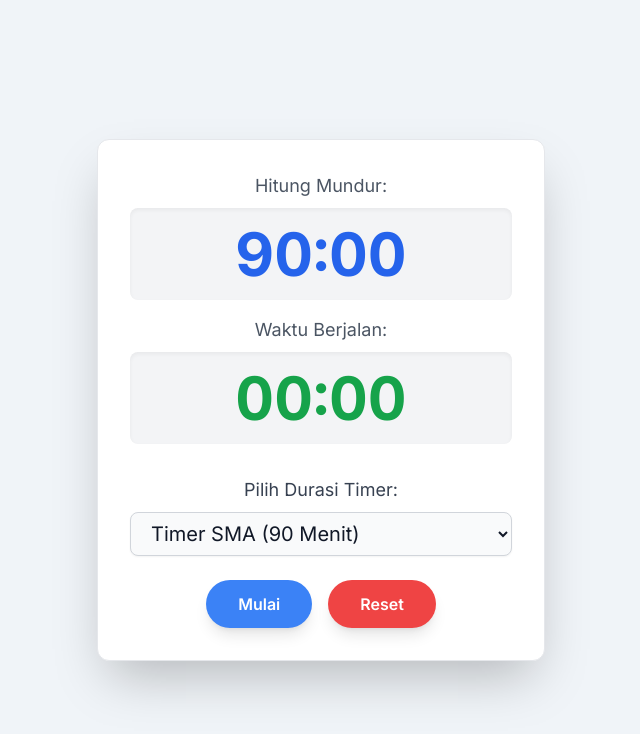
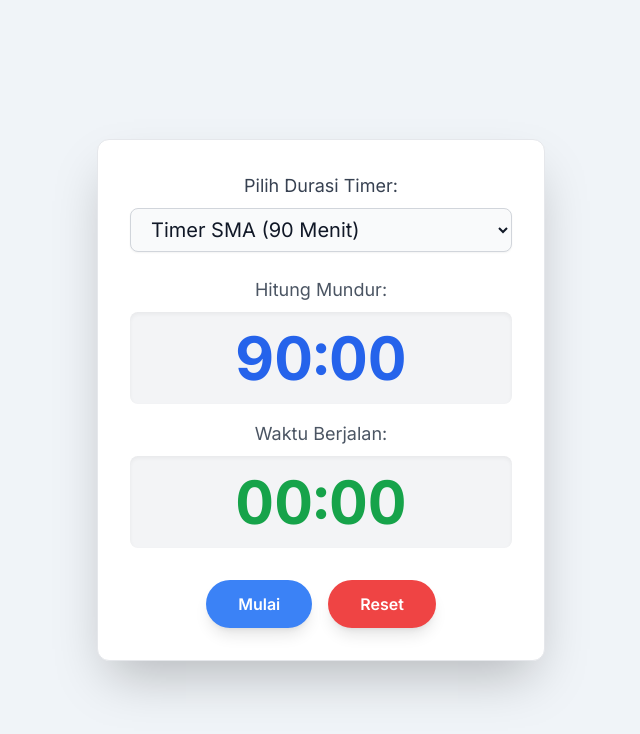
Before and after one commit to nadia1804/cdn, a plain HTML site: page timer-ppg.html in a window 1280 px wide. Shown: the whole page, without its empty margins (319-959 px from the left). Drawn offline with nearby package versions, Linux system fonts and the light colour scheme.

Commit message:
Update timer-ppg.html

```diff
--- a/timer-ppg.html
+++ b/timer-ppg.html
@@ -8,30 +8,9 @@
     <script src="https://cdn.tailwindcss.com"></script>
     <link href="https://fonts.googleapis.com/css2?family=Inter:wght@400;600;700&display=swap" rel="stylesheet">
     <style>
-        html, body {
-            height: 100%; /* Pastikan html dan body mengambil tinggi penuh */
-            margin: 0;
-            padding: 0;
-            overflow-x: hidden; /* Mencegah penggeseran horizontal di seluruh halaman */
-        }
         body {
             font-family: 'Inter', sans-serif;
             background-color: #f0f4f8; /* Warna latar belakang lembut */
-            display: flex;
-            justify-content: center;
-            align-items: center;
-            min-height: 100vh; /* Memastikan body setidaknya setinggi viewport */
-            padding: 1rem; /* Padding agar aplikasi tidak menempel tepi layar */
-            /* overflow-y: auto;  Overflow Y akan ditangani oleh kontainer .full-height */
-        }
-        .full-height {
-            width: 100%;
-            height: 100%; /* Mengambil tinggi penuh dari parent (body) */
-            display: flex;
-            flex-direction: column; /* Mengatur konten secara vertikal */
-            justify-content: center; /* Memusatkan konten secara vertikal */
-            align-items: center; /* Memusatkan konten secara horizontal */
-            overflow-y: auto; /* Memungkinkan penggeseran vertikal di dalam kontainer ini jika konten melebihi tingginya */
         }
         .timer-display {
             font-variant-numeric: tabular-nums; /* Memastikan angka sejajar */
@@ -82,12 +61,18 @@
     </style>
 </head>
 <body class="flex items-center justify-center min-h-screen p-4">
-    <!-- Kontainer utama baru: full height, tanpa warna, mengelola overflow vertikal -->
-    <div class="full-height">
-        <!-- Aplikasi timer utama berada di dalam kontainer ini -->
     <div class="bg-white p-8 rounded-xl shadow-2xl max-w-md w-full text-center border border-gray-200">
+        <!-- Dropdown menu for selecting countdown time -->
+        <div class="mb-6">
+            <label for="timeSelect" class="block text-gray-700 text-lg font-medium mb-2">Pilih Durasi Timer:</label>
+            <select id="timeSelect" class="block w-full px-4 py-2 text-xl text-gray-900 bg-gray-50 border border-gray-300 rounded-lg focus:ring-blue-500 focus:border-blue-500 shadow-sm">
+                <option value="60">Timer TK (60 Menit)</option>
+                <option value="70">Timer SD (70 Menit)</option>
+                <option value="80">Timer SMP (80 Menit)</option>
+                <option value="90" selected>Timer SMA (90 Menit)</option>
+            </select>
+        </div>
 
-            <!-- Bagian Tampilan Hitung Mundur dan Waktu Berjalan (dipindahkan ke atas) -->
         <div class="mb-8">
             <div class="text-gray-600 text-lg mb-2">Hitung Mundur:</div>
             <!-- Box design for Countdown Display -->
@@ -102,17 +87,6 @@
             </div>
         </div>
 
-            <!-- Dropdown menu for selecting countdown time (dipindahkan ke bawah tampilan timer) -->
-            <div class="mb-6">
-                <label for="timeSelect" class="block text-gray-700 text-lg font-medium mb-2">Pilih Durasi Timer:</label>
-                <select id="timeSelect" class="block w-full px-4 py-2 text-xl text-gray-900 bg-gray-50 border border-gray-300 rounded-lg focus:ring-blue-500 focus:border-blue-500 shadow-sm">
-                    <option value="60">Timer TK (60 Menit)</option>
-                    <option value="70">Timer SD (70 Menit)</option>
-                    <option value="80">Timer SMP (80 Menit)</option>
-                    <option value="90" selected>Timer SMA (90 Menit)</option>
-                </select>
-            </div>
-
         <div class="flex flex-col sm:flex-row justify-center gap-4">
             <button id="startButton" class="btn-primary bg-blue-500 hover:bg-blue-600 text-white font-semibold py-3 px-8 rounded-full shadow-lg transition duration-300 ease-in-out transform">
                 Mulai
@@ -120,7 +94,6 @@
             <button id="resetButton" class="btn-secondary bg-red-500 hover:bg-red-600 text-white font-semibold py-3 px-8 rounded-full shadow-lg transition duration-300 ease-in-out transform">
                 Reset
             </button>
-            </div>
         </div>
     </div>
 
```
Lines whose indentation alone changed are shown as unchanged.
